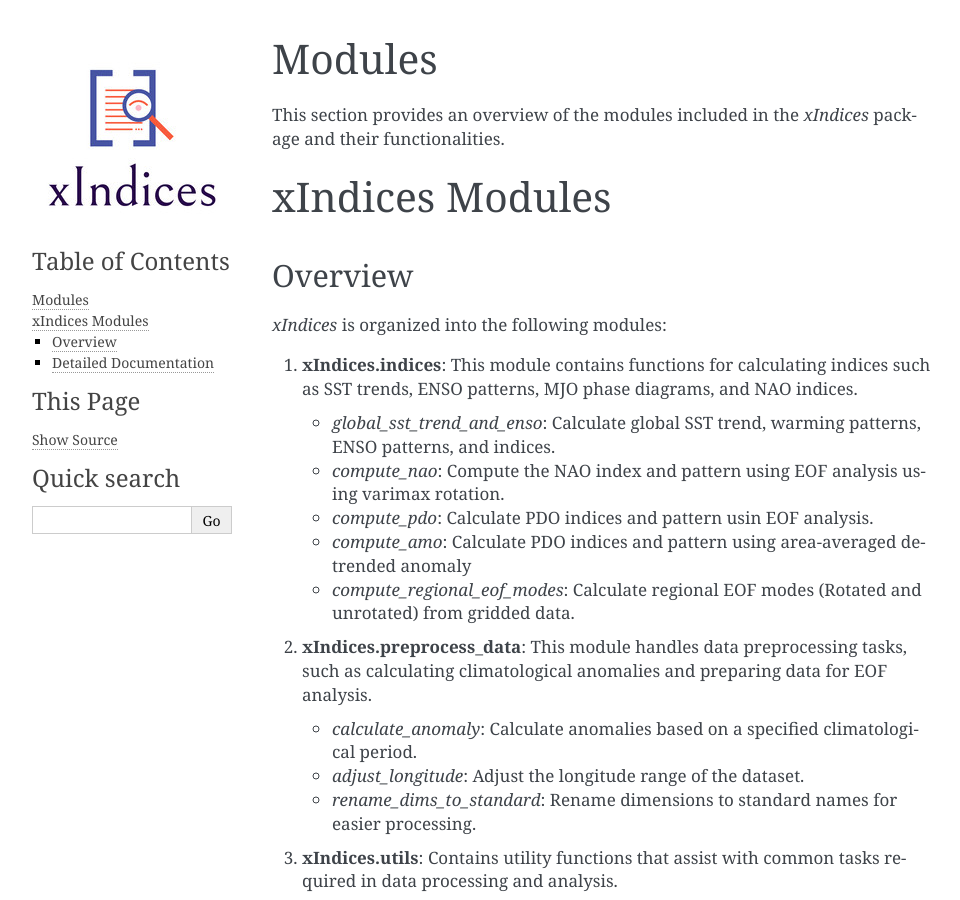
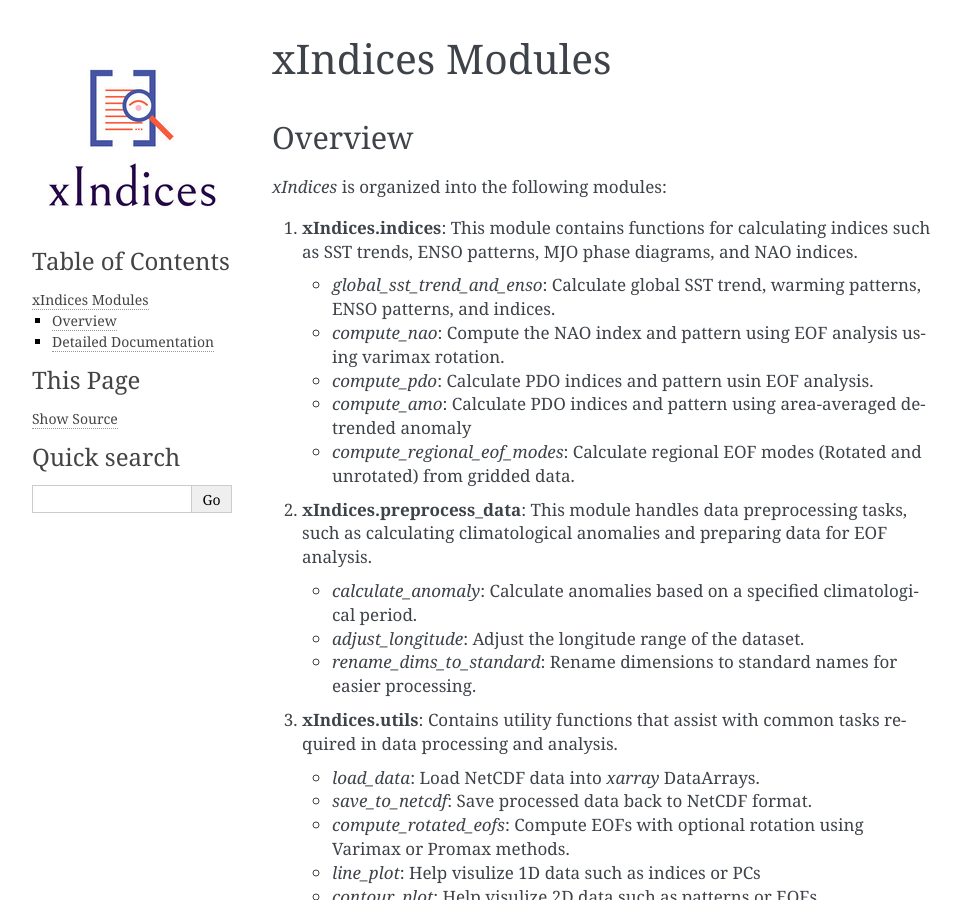
Before and after one commit to JiveshDixit/xIndices, a Sphinx documentation site: the page built from docs/modules.rst, in a window 1280 px wide and 900 px high. Shown: the whole window, without its empty margins (148-1108 px from the left). Built offline with Sphinx 7.4.7, drawn with Linux system fonts in a browser that asks for light colours; pages that are not in the unit, such as notebooks, are missing from menus.

Commit message:
Update modules.rst

```diff
--- a/docs/modules.rst
+++ b/docs/modules.rst
@@ -1,11 +1,3 @@
-Modules
-=======
-
-This section provides an overview of the modules included in the `xIndices` package and their functionalities.
-
-.. toctree::
-   :maxdepth: 2
-   :caption: API Documentation
 
 xIndices Modules
 =================
```
